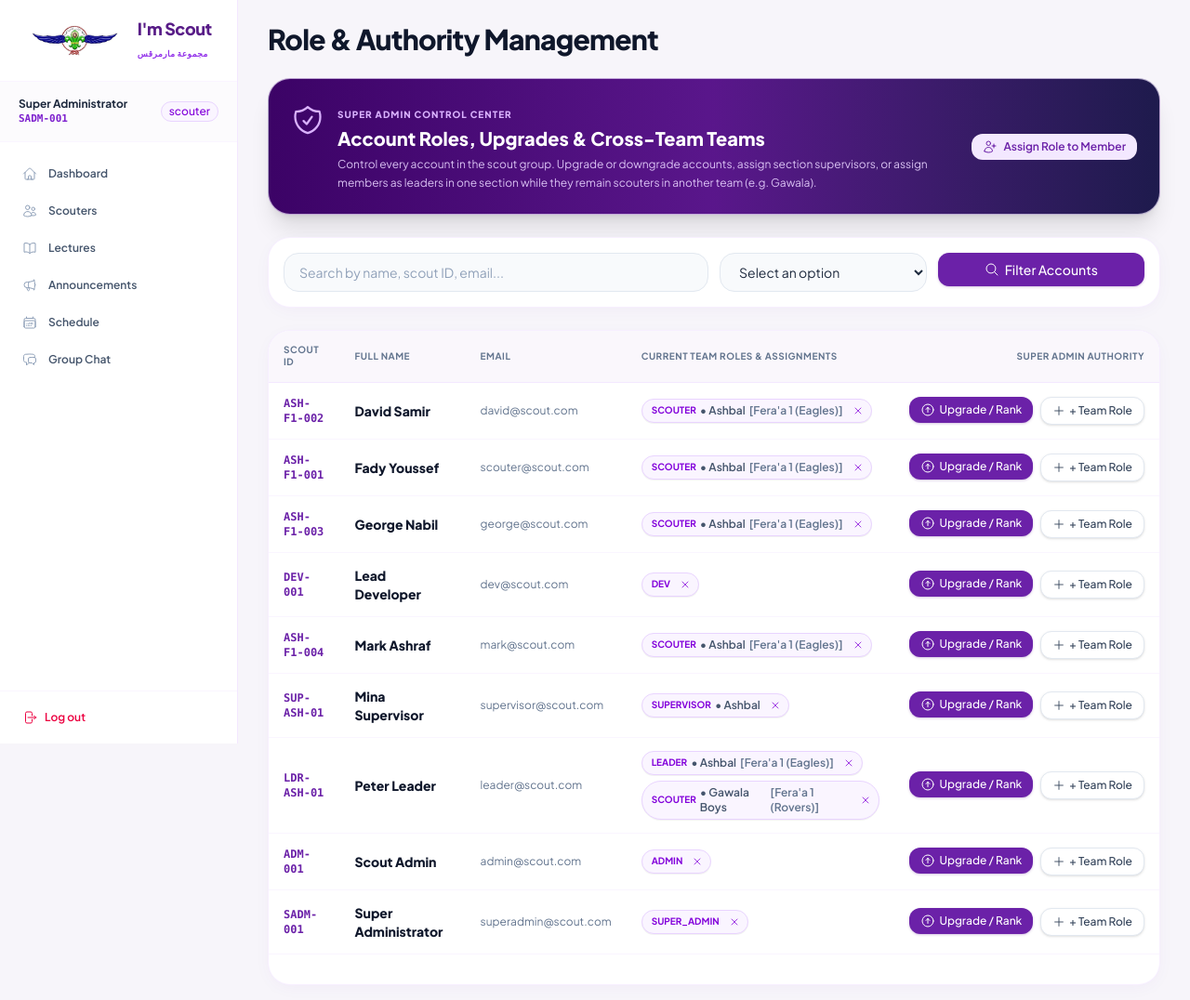
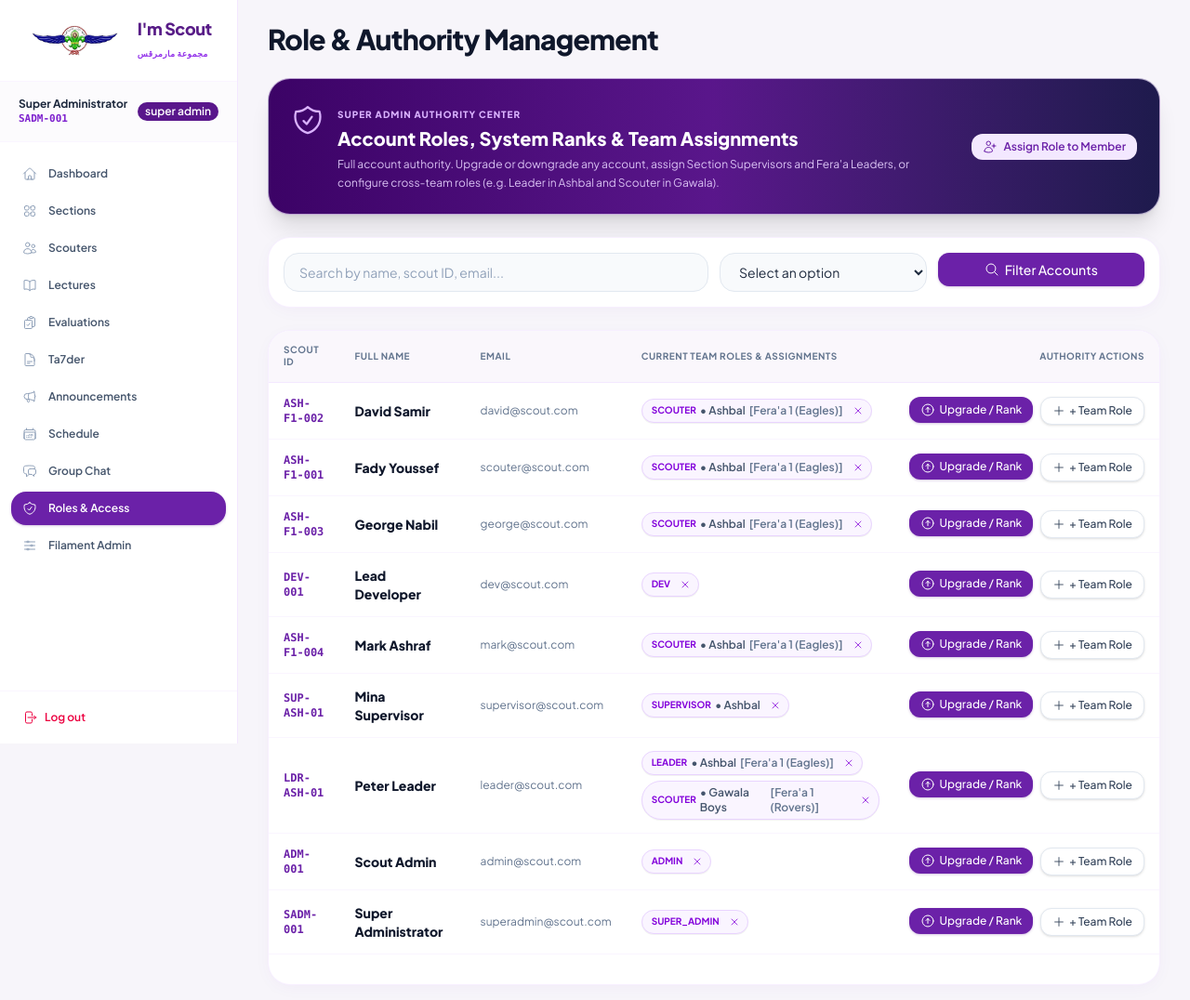
Before and after one commit to GeorgeMichaelB/I_am_scout, a Laravel app: page /roles in a window 1280 px wide. Shown: the whole page at 93% size. Run offline with Laravel 12, Linux system fonts and the light colour scheme; a user stored in the database is signed in; data comes from the database, SQL or seed files in the repository; style sheets or scripts are compiled from the project's sources; some libraries are stand-ins or nearby versions.

Commit message:
Fix sidebar role visibility, 403 authorization, and supervisor/leader assignment controls

```diff
--- a/app/Http/Controllers/RoleController.php
+++ b/app/Http/Controllers/RoleController.php
@@ -15,8 +15,8 @@ class RoleController extends Controller
     public function index(Request $request): Response
     {
         $currentUser = $request->user();
-        if (!in_array($currentUser->highestRole(), ['dev', 'super_admin'])) {
-            abort(403, 'Only Super Admin can access the Role & Account Authority Center.');
+        if (!in_array($currentUser->highestRole(), ['dev', 'super_admin', 'admin'])) {
+            abort(403, 'Only Admins and Super Admins can access the Role & Authority Management.');
         }
 
         $query = User::with(['roles.section', 'roles.feraa'])->orderBy('full_name');
@@ -35,10 +35,12 @@ class RoleController extends Controller
         }
 
         $users = $query->paginate(25)->withQueryString();
+        $allUsers = User::orderBy('full_name')->select('id', 'full_name', 'scout_id', 'email')->get();
         $sections = Section::with('feraas')->orderBy('display_order')->get();
 
         return Inertia::render('Roles/Index', [
             'users' => $users,
+            'allUsers' => $allUsers,
             'sections' => $sections,
             'filters' => $request->only(['search', 'role']),
         ]);
@@ -47,8 +49,8 @@ class RoleController extends Controller
     public function store(Request $request)
     {
         $currentUser = $request->user();
-        if (!in_array($currentUser->highestRole(), ['dev', 'super_admin'])) {
-            abort(403, 'Only Super Admin can assign roles.');
+        if (!in_array($currentUser->highestRole(), ['dev', 'super_admin', 'admin'])) {
+            abort(403, 'Only Admins and Super Admins can assign roles.');
         }
 
         $validated = $request->validate([
@@ -57,6 +59,11 @@ class RoleController extends Controller
             'section_id' => ['nullable', 'exists:sections,id'],
             'feraa_id' => ['nullable', 'exists:feraas,id'],
         ]);
+
+        $isSuperOrDev = in_array($currentUser->highestRole(), ['dev', 'super_admin']);
+        if (!$isSuperOrDev && in_array($validated['role'], ['dev', 'super_admin', 'admin'])) {
+            return back()->with('error', 'Only Super Admin can grant Admin, Super Admin, or Dev rank.');
+        }
 
         $role = UserRole::firstOrCreate([
             'user_id' => $validated['user_id'],
@@ -73,8 +80,8 @@ class RoleController extends Controller
     public function upgradeDowngrade(Request $request, User $user)
     {
         $currentUser = $request->user();
-        if (!in_array($currentUser->highestRole(), ['dev', 'super_admin'])) {
-            abort(403, 'Only Super Admin can upgrade or downgrade accounts.');
+        if (!in_array($currentUser->highestRole(), ['dev', 'super_admin', 'admin'])) {
+            abort(403, 'Only Admins and Super Admins can manage account roles.');
         }
 
         $validated = $request->validate([
@@ -84,8 +91,18 @@ class RoleController extends Controller
             'action' => ['required', 'in:replace_all,add'],
         ]);
 
+        $isSuperOrDev = in_array($currentUser->highestRole(), ['dev', 'super_admin']);
+
+        // Check if regular Admin attempts to assign or modify super_admin, dev, or admin accounts
+        if (!$isSuperOrDev && in_array($validated['role'], ['dev', 'super_admin', 'admin'])) {
+            return back()->with('error', 'Only Super Admin can grant Admin, Super Admin, or Dev rank.');
+        }
+
+        if (!$isSuperOrDev && in_array($user->highestRole(), ['dev', 'super_admin', 'admin'])) {
+            return back()->with('error', 'Admins cannot modify accounts of other Admins, Super Admins, or Devs.');
+        }
+
         if ($validated['action'] === 'replace_all') {
-            // Replace all existing roles with this new rank
             $user->roles()->delete();
         }
 
@@ -102,8 +119,14 @@ class RoleController extends Controller
     public function destroy(Request $request, UserRole $userRole)
     {
         $currentUser = $request->user();
-        if (!in_array($currentUser->highestRole(), ['dev', 'super_admin'])) {
-            abort(403, 'Only Super Admin can remove roles.');
+        if (!in_array($currentUser->highestRole(), ['dev', 'super_admin', 'admin'])) {
+            abort(403, 'Only Admins and Super Admins can remove roles.');
+        }
+
+        $isSuperOrDev = in_array($currentUser->highestRole(), ['dev', 'super_admin']);
+
+        if (!$isSuperOrDev && in_array($userRole->role, ['dev', 'super_admin', 'admin'])) {
+            return back()->with('error', 'Admins cannot remove roles from other Admins, Super Admins, or Devs.');
         }
 
         $userName = $userRole->user?->full_name;
--- a/app/Http/Middleware/HandleInertiaRequests.php
+++ b/app/Http/Middleware/HandleInertiaRequests.php
@@ -33,7 +33,12 @@ class HandleInertiaRequests extends Middleware
                     'phone' => $user->phone,
                     'gender' => $user->gender,
                     'avatar' => $user->avatar,
+                    'highestRole' => $user->highestRole(),
                     'highest_role' => $user->highestRole(),
+                    'isAdmin' => in_array($user->highestRole(), ['dev', 'super_admin', 'admin']),
+                    'isSuperAdmin' => in_array($user->highestRole(), ['dev', 'super_admin']),
+                    'isSupervisor' => in_array($user->highestRole(), ['dev', 'super_admin', 'admin', 'supervisor']),
+                    'isLeader' => in_array($user->highestRole(), ['dev', 'super_admin', 'admin', 'supervisor', 'leader']),
                     'roles' => $user->roles->map(function ($r) {
                         return [
                             'id' => $r->id,
--- a/app/Models/User.php
+++ b/app/Models/User.php
@@ -58,8 +58,71 @@ class User extends Authenticatable implements FilamentUser, HasName
         return $this->hasMany(UserRole::class);
     }
 
+    public function highestRole(): string
+    {
+        $priority = ['dev', 'super_admin', 'admin', 'supervisor', 'leader', 'scouter'];
+
+        $userRoles = $this->roles()->pluck('role')->toArray();
+
+        foreach ($priority as $role) {
+            if (in_array($role, $userRoles)) {
+                return $role;
+            }
+        }
+
+        return 'scouter';
+    }
+
     public function hasRole(string $role, ?int $sectionId = null, ?int $feraaId = null): bool
     {
+        $highest = $this->highestRole();
+
+        // Dev and Super Admin possess universal authority
+        if (in_array($highest, ['dev', 'super_admin'])) {
+            return true;
+        }
+
+        // Admin has full scouting group authority across sections and feraas
+        if ($highest === 'admin') {
+            return in_array($role, ['admin', 'supervisor', 'leader', 'scouter']);
+        }
+
+        // Supervisor has supervisor, leader, and scouter authority within their section
+        if ($highest === 'supervisor') {
+            if ($sectionId === null) {
+                return in_array($role, ['supervisor', 'leader', 'scouter']);
+            }
+
+            $isSupervisorOfSection = $this->roles()
+                ->where('role', 'supervisor')
+                ->where('section_id', $sectionId)
+                ->exists();
+
+            if ($isSupervisorOfSection) {
+                return in_array($role, ['supervisor', 'leader', 'scouter']);
+            }
+        }
+
+        // Leader has leader and scouter authority within their feraa
+        if ($highest === 'leader') {
+            if ($sectionId === null && $feraaId === null) {
+                return in_array($role, ['leader', 'scouter']);
+            }
+
+            $query = $this->roles()->where('role', 'leader');
+            if ($sectionId !== null) {
+                $query->where('section_id', $sectionId);
+            }
+            if ($feraaId !== null) {
+                $query->where('feraa_id', $feraaId);
+            }
+
+            if ($query->exists()) {
+                return in_array($role, ['leader', 'scouter']);
+            }
+        }
+
+        // Direct record match in user_roles
         $query = $this->roles()->where('role', $role);
 
         if ($sectionId !== null) {
@@ -72,19 +135,4 @@ class User extends Authenticatable implements FilamentUser, HasName
 
         return $query->exists();
     }
-
-    public function highestRole(): ?string
-    {
-        $priority = ['dev', 'super_admin', 'admin', 'supervisor', 'leader', 'scouter'];
-
-        $userRoles = $this->roles()->pluck('role')->toArray();
-
-        foreach ($priority as $role) {
-            if (in_array($role, $userRoles)) {
-                return $role;
-            }
-        }
-
-        return null;
-    }
 }
--- a/resources/js/Layouts/AuthenticatedLayout.jsx
+++ b/resources/js/Layouts/AuthenticatedLayout.jsx
@@ -22,7 +22,7 @@ import {
 export default function AuthenticatedLayout({ header, children, actionButton }) {
     const { auth } = usePage().props;
     const user = auth?.user;
-    const highestRole = user?.highestRole || 'scouter';
+    const highestRole = user?.highestRole || user?.highest_role || 'scouter';
 
     const [mobileMenuOpen, setMobileMenuOpen] = useState(false);
 
@@ -41,7 +41,7 @@ export default function AuthenticatedLayout({ header, children, actionButton })
         { name: 'Announcements', href: route('announcements.index'), icon: MegaphoneIcon, show: true },
         { name: 'Schedule', href: route('calendar'), icon: CalendarDaysIcon, show: true },
         { name: 'Group Chat', href: route('messages.index'), icon: ChatBubbleLeftRightIcon, show: true },
-        { name: 'Roles & Access', href: route('roles.index'), icon: ShieldCheckIcon, show: isSuperAdmin },
+        { name: 'Roles & Access', href: route('roles.index'), icon: ShieldCheckIcon, show: isDevOrAdmin },
         { name: 'Filament Admin', href: '/admin', icon: AdjustmentsHorizontalIcon, show: isSupervisorOrAbove, external: true },
     ].filter((item) => item.show);
 
--- a/resources/js/Pages/Announcements/Index.jsx
+++ b/resources/js/Pages/Announcements/Index.jsx
@@ -19,7 +19,7 @@ import {
 export default function AnnouncementsIndex({ announcements, sections = [] }) {
     const { auth } = usePage().props;
     const user = auth?.user;
-    const highestRole = user?.highestRole || 'scouter';
+    const highestRole = user?.highestRole || user?.highest_role || 'scouter';
 
     const canPost = ['dev', 'super_admin', 'admin', 'supervisor', 'leader'].includes(highestRole);
 
--- a/resources/js/Pages/Calendar.jsx
+++ b/resources/js/Pages/Calendar.jsx
@@ -20,7 +20,7 @@ import {
 export default function CalendarPage({ events = [], sections = [] }) {
     const { auth } = usePage().props;
     const user = auth?.user;
-    const highestRole = user?.highestRole || 'scouter';
+    const highestRole = user?.highestRole || user?.highest_role || 'scouter';
 
     const canAddEvents = ['dev', 'super_admin', 'admin', 'supervisor'].includes(highestRole);
 
--- a/resources/js/Pages/Dashboard.jsx
+++ b/resources/js/Pages/Dashboard.jsx
@@ -27,7 +27,7 @@ export default function Dashboard({
 }) {
     const { auth } = usePage().props;
     const user = auth?.user;
-    const highestRole = user?.highestRole || 'scouter';
+    const highestRole = user?.highestRole || user?.highest_role || 'scouter';
 
     const isLeaderOrAbove = ['dev', 'super_admin', 'admin', 'supervisor', 'leader'].includes(highestRole);
 
--- a/resources/js/Pages/Evaluations/Index.jsx
+++ b/resources/js/Pages/Evaluations/Index.jsx
@@ -19,7 +19,7 @@ import {
 export default function EvaluationsIndex({ evaluations, feraas = [] }) {
     const { auth } = usePage().props;
     const user = auth?.user;
-    const highestRole = user?.highestRole || 'scouter';
+    const highestRole = user?.highestRole || user?.highest_role || 'scouter';
 
     const canCreate = ['dev', 'super_admin', 'admin', 'supervisor', 'leader'].includes(highestRole);
 
--- a/resources/js/Pages/Evaluations/Show.jsx
+++ b/resources/js/Pages/Evaluations/Show.jsx
@@ -16,7 +16,7 @@ import {
 export default function EvaluationsShow({ evaluation, scouterEntries = [] }) {
     const { auth } = usePage().props;
     const user = auth?.user;
-    const highestRole = user?.highestRole || 'scouter';
+    const highestRole = user?.highestRole || user?.highest_role || 'scouter';
 
     const canEdit = ['dev', 'super_admin', 'admin', 'supervisor', 'leader'].includes(highestRole);
 
--- a/resources/js/Pages/Events/Index.jsx
+++ b/resources/js/Pages/Events/Index.jsx
@@ -18,7 +18,7 @@ import {
 export default function EventsIndex({ events, sections = [] }) {
     const { auth } = usePage().props;
     const user = auth?.user;
-    const highestRole = user?.highestRole || 'scouter';
+    const highestRole = user?.highestRole || user?.highest_role || 'scouter';
 
     const canAddEvents = ['dev', 'super_admin', 'admin', 'supervisor'].includes(highestRole);
 
--- a/resources/js/Pages/Lectures/Index.jsx
+++ b/resources/js/Pages/Lectures/Index.jsx
@@ -20,7 +20,7 @@ import {
 export default function LecturesIndex({ lectures, sections = [] }) {
     const { auth } = usePage().props;
     const user = auth?.user;
-    const highestRole = user?.highestRole || 'scouter';
+    const highestRole = user?.highestRole || user?.highest_role || 'scouter';
 
     const canUpload = ['dev', 'super_admin', 'admin', 'supervisor', 'leader'].includes(highestRole);
 
--- a/resources/js/Pages/Lectures/Show.jsx
+++ b/resources/js/Pages/Lectures/Show.jsx
@@ -15,7 +15,7 @@ import {
 export default function LecturesShow({ lecture }) {
     const { auth } = usePage().props;
     const user = auth?.user;
-    const highestRole = user?.highestRole || 'scouter';
+    const highestRole = user?.highestRole || user?.highest_role || 'scouter';
 
     const canDelete = ['dev', 'super_admin', 'admin', 'supervisor'].includes(highestRole);
 
--- a/resources/js/Pages/Roles/Index.jsx
+++ b/resources/js/Pages/Roles/Index.jsx
@@ -19,12 +19,16 @@ import {
     SparklesIcon,
 } from '@heroicons/react/24/outline';
 
-export default function RolesIndex({ users, sections = [], filters = {} }) {
+export default function RolesIndex({ users, sections = [], filters = {}, allUsers = [] }) {
     const { auth } = usePage().props;
     const currentUser = auth?.user;
+    const highestRole = currentUser?.highestRole || currentUser?.highest_role || 'scouter';
+    const isSuperOrDev = ['dev', 'super_admin'].includes(highestRole);
 
     const [search, setSearch] = useState(filters.search || '');
     const [selectedRoleFilter, setSelectedRoleFilter] = useState(filters.role || '');
+
+    const memberList = allUsers.length > 0 ? allUsers : (users.data || []);
 
     const handleSearch = (e) => {
         e.preventDefault();
@@ -139,11 +143,15 @@ export default function RolesIndex({ users, sections = [], filters = {} }) {
                             <ShieldCheckIcon className="h-9 w-9 text-purple-300 shrink-0 mt-0.5" />
                             <div>
                                 <span className="text-[10px] font-black uppercase tracking-widest text-purple-300">
-                                    Super Admin Control Center
+                                    {isSuperOrDev ? 'Super Admin Authority Center' : 'Scout Admin Authority Center'}
                                 </span>
-                                <h3 className="text-xl font-black mt-0.5">Account Roles, Upgrades & Cross-Team Teams</h3>
+                                <h3 className="text-xl font-black mt-0.5">
+                                    {isSuperOrDev ? 'Account Roles, System Ranks & Team Assignments' : 'Section Supervisors & Fera\'a Leader Assignments'}
+                                </h3>
                                 <p className="text-xs text-purple-200/90 mt-1 max-w-2xl leading-relaxed">
-                                    Control every account in the scout group. Upgrade or downgrade accounts, assign section supervisors, or assign members as leaders in one section while they remain scouters in another team (e.g. Gawala).
+                                    {isSuperOrDev
+                                        ? 'Full account authority. Upgrade or downgrade any account, assign Section Supervisors and Fera\'a Leaders, or configure cross-team roles (e.g. Leader in Ashbal and Scouter in Gawala).'
+                                        : 'Assign Section Supervisors to sections, assign Leaders from Gawala / Morashahen to Fera\'as, or manage member team roles.'}
                                 </p>
                             </div>
                         </div>
@@ -210,7 +218,7 @@ export default function RolesIndex({ users, sections = [], filters = {} }) {
                                     <th className="py-3.5 px-4">Full Name</th>
                                     <th className="py-3.5 px-4">Email</th>
                                     <th className="py-3.5 px-4">Current Team Roles & Assignments</th>
-                                    <th className="py-3.5 px-4 text-right">Super Admin Authority</th>
+                                    <th className="py-3.5 px-4 text-right">Authority Actions</th>
                                 </tr>
                             </thead>
                             <tbody className="divide-y divide-purple-50">
@@ -321,9 +329,13 @@ export default function RolesIndex({ users, sections = [], filters = {} }) {
                         <option value="scouter">Scouter (Basic Scout - Calendar, Syllabus, Chat)</option>
                         <option value="leader">Leader (Attendance, Evaluations, Ta7der, View Scouters)</option>
                         <option value="supervisor">Supervisor (Section Syllabus, View Evaluations, Assign Leaders)</option>
-                        <option value="admin">Admin (All Sections, Create/Delete Accounts, General Directives, Schedule)</option>
-                        <option value="super_admin">Super Admin (All Admin Powers + Role Upgrades/Downgrades)</option>
-                        <option value="dev">Dev (Unrestricted Full Access)</option>
+                        {isSuperOrDev && (
+                            <>
+                                <option value="admin">Admin (All Sections, Create/Delete Accounts, General Directives, Schedule)</option>
+                                <option value="super_admin">Super Admin (All Admin Powers + Role Upgrades/Downgrades)</option>
+                                <option value="dev">Dev (Unrestricted Full Access)</option>
+                            </>
+                        )}
                     </Select>
 
                     {/* Section Assignment if Supervisor or Leader or Scouter */}
@@ -426,7 +438,7 @@ export default function RolesIndex({ users, sections = [], filters = {} }) {
                         required
                     >
                         <option value="">-- Choose Member --</option>
-                        {users.data?.map((m) => (
+                        {memberList.map((m) => (
                             <option key={m.id} value={m.id}>
                                 {m.full_name} ({m.scout_id || m.email})
                             </option>
@@ -442,8 +454,12 @@ export default function RolesIndex({ users, sections = [], filters = {} }) {
                         <option value="leader">Leader</option>
                         <option value="supervisor">Supervisor</option>
                         <option value="scouter">Scouter</option>
-                        <option value="admin">Admin</option>
-                        <option value="super_admin">Super Admin</option>
+                        {isSuperOrDev && (
+                            <>
+                                <option value="admin">Admin</option>
+                                <option value="super_admin">Super Admin</option>
+                            </>
+                        )}
                     </Select>
 
                     <Select
--- a/resources/js/Pages/Sections/Show.jsx
+++ b/resources/js/Pages/Sections/Show.jsx
@@ -24,7 +24,7 @@ import {
 export default function SectionsShow({ section, eligibleLeaders = [], allMembers = [] }) {
     const { auth } = usePage().props;
     const user = auth?.user;
-    const highestRole = user?.highestRole || 'scouter';
+    const highestRole = user?.highestRole || user?.highest_role || 'scouter';
 
     const isAdminOrSuper = ['dev', 'super_admin', 'admin'].includes(highestRole);
     const isSectionSupervisor = user?.roles?.some(
--- a/resources/js/Pages/Ta7der/Index.jsx
+++ b/resources/js/Pages/Ta7der/Index.jsx
@@ -18,7 +18,7 @@ import {
 export default function Ta7derIndex({ ta7ders, myFeraas = [] }) {
     const { auth } = usePage().props;
     const user = auth?.user;
-    const highestRole = user?.highestRole || 'scouter';
+    const highestRole = user?.highestRole || user?.highest_role || 'scouter';
 
     const canSubmit = ['dev', 'super_admin', 'admin', 'supervisor', 'leader'].includes(highestRole);
 
--- a/resources/js/Pages/Users/Index.jsx
+++ b/resources/js/Pages/Users/Index.jsx
@@ -20,7 +20,7 @@ import {
 export default function UsersIndex({ users, sections = [], filters = {} }) {
     const { auth } = usePage().props;
     const currentUser = auth?.user;
-    const highestRole = currentUser?.highestRole || 'scouter';
+    const highestRole = currentUser?.highestRole || currentUser?.highest_role || 'scouter';
 
     const canCreateOrDelete = ['dev', 'super_admin', 'admin'].includes(highestRole);
 
--- a/resources/js/Pages/Users/Show.jsx
+++ b/resources/js/Pages/Users/Show.jsx
@@ -11,7 +11,7 @@ import { ArrowLeftIcon, PencilSquareIcon, CheckIcon, ShieldCheckIcon } from '@he
 export default function UsersShow({ scouter, sections = [] }) {
     const { auth } = usePage().props;
     const currentUser = auth?.user;
-    const highestRole = currentUser?.highestRole || 'scouter';
+    const highestRole = currentUser?.highestRole || currentUser?.highest_role || 'scouter';
 
     const [isEditing, setIsEditing] = useState(false);
 
```
Also changed, not shown: tests/Feature/ExampleTest.php (+100 -0 lines).
